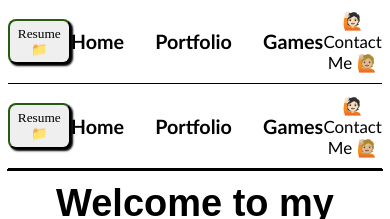
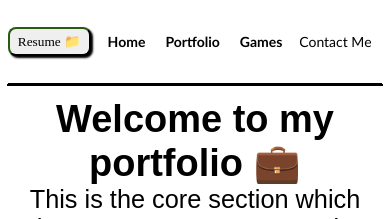
Before and after one commit to Blasnjacobo/portfolio, a React (Create React App) app: page /portfolio/myPortfolio in a window 390 px wide. Shown: the top 219 px of the page. Built offline with nearby package versions, Linux system fonts and the light colour scheme.

Commit message:
mobile navbar done

```diff
--- a/src/pages/components/MyPortfolio/MyPortfolio.jsx
+++ b/src/pages/components/MyPortfolio/MyPortfolio.jsx
@@ -1,5 +1,4 @@
 import React from 'react'
-import Navbar from '../Navbar/Navbar'
 import RepositoryData from './RepositoryData'
 import Repository from './Repository'
 
@@ -15,7 +14,6 @@ export default function MyPortfolio () {
   })
   return (
     <section>
-      <Navbar />
       <div className='MyPortfolio-box'>
         <div className='MyPortfolio-description'>
           <h2 className='MyPortfolio-welcome'>Welcome to my portfolio 💼</h2>
--- a/src/pages/components/Navbar/Navbar.css
+++ b/src/pages/components/Navbar/Navbar.css
@@ -21,7 +21,8 @@
 }
 
 .navbar-section{
-    display: flex;
+    display: grid;
+    grid-template-columns: 1fr 3fr 1fr;
     justify-content: space-between;
     align-items: center;
     margin: 0 2vw;
@@ -33,6 +34,13 @@
     display: flex;
     gap: 8vw;
     font-size: 2vh;
+    text-align: center;
+    justify-content: center;
+    width: 100%;
+}
+
+.navbar-item {
+    width: 100%;
 }
 
 .resume{
@@ -60,3 +68,21 @@
 .navbar-contact{
     font-size: 2vh;
 }
+
+
+@media screen and (max-width: 960px) {
+
+
+    .navbar-section{
+        display: grid;
+        grid-template-columns: 1fr 2fr 1fr;
+    }
+    .navbar-itesm{
+        gap: 20px;
+    }
+
+    .navbar-link {
+        font-size: 14px;
+    }
+
+}
--- a/src/pages/components/Navbar/Navbar.jsx
+++ b/src/pages/components/Navbar/Navbar.jsx
@@ -10,7 +10,7 @@ export default function Navbar () {
 
   return (
     <div className='navbar-section'>
-      <a href={resume} download='resume-Blas'>
+      <a href={resume} download='resume-Blas' className='navbar-item'>
         <button className='resume'>Resume 📁</button>
       </a>
       <div className='navbar-itesm'>
@@ -18,7 +18,7 @@ export default function Navbar () {
         <h3 className='navbar-link'><Link to='/portfolio/myPortfolio' style={style}>Portfolio</Link></h3>
         <h3 className='navbar-link'><Link to='/portfolio/games' style={style}>Games</Link></h3>
       </div>
-      <p className='navbar-link navbar-contact'><Link to='/portfolio/contactMe' style={style}>🙋🏻Contact Me 🙋🏼</Link></p>
+      <p className='navbar-link navbar-contact navbar-item'><Link to='/portfolio/contactMe' style={style}>Contact Me</Link></p>
     </div>
   )
 }
```
